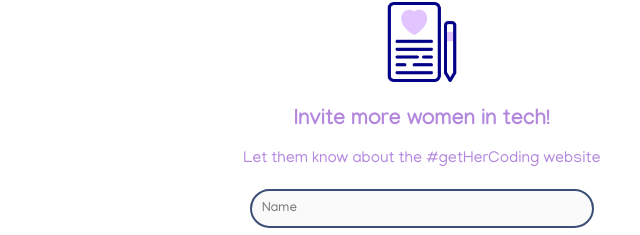
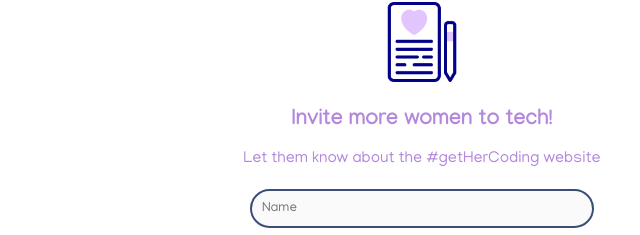
Before and after one commit to alternadiva/CFG-final-project, a plain HTML site: page index.html in a window 1280 px wide. Shown: the part 1579-1814 px from the top of the page, 218-858 px from the left. Drawn offline with Linux system fonts and the light colour scheme; a web font is replaced by a local one.

Commit message:
Update index.html

```diff
--- a/index.html
+++ b/index.html
@@ -76,7 +76,7 @@
     <div id="invite-form">
         <div>
             <img src="./Images/invitation.png" alt="invitation letter" id="invite-img">
-            <h2>Invite more women in tech! </h2>
+            <h2>Invite more women to tech! </h2>
             <p>Let them know about the #getHerCoding website</p>
 
         </div>
```
